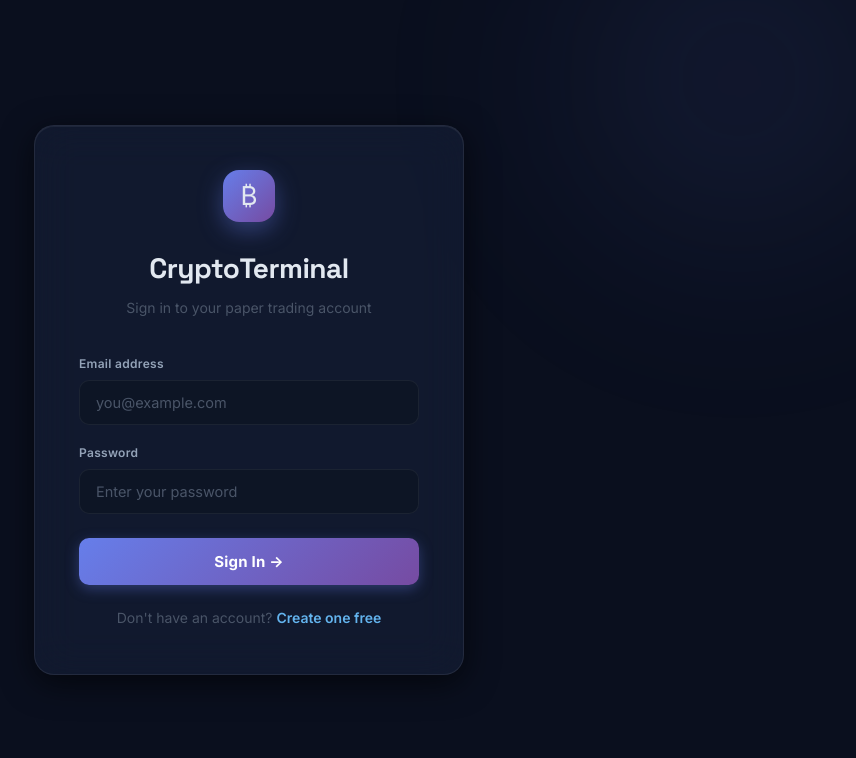
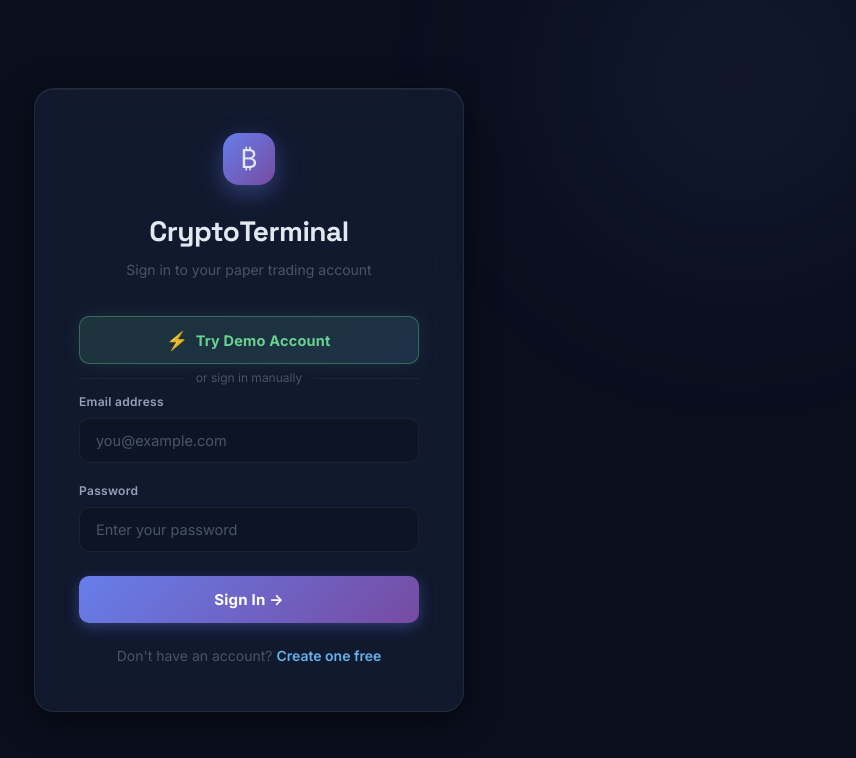
Before and after one commit to snehcoco/Crypto-Trading-Terminal, a React (Create React App) app: page /login in a window 1280 px wide. Shown: the top 758 px of the page, without its empty margins (391-1247 px from the left). Built offline with nearby package versions, Linux system fonts and the light colour scheme; no server answers; the HTML template or start-up script is replaced by a standard one.

Commit message:
bugs and demo account feature
fixed bugs and add a feature of a demo account to quickly showcase product demo

```diff
--- a/src/components/PriceChart.js
+++ b/src/components/PriceChart.js
@@ -35,6 +35,7 @@ const CustomTooltip = ({ active, payload, label }) => {
 export default function PriceChart({ coin, historyData, selectedDays, onDaysChange, loading }) {
   const isPositive = coin?.change24h >= 0;
   const color = isPositive ? '#3fb950' : '#f85149';
+  const gradientId = `colorGrad-${coin?.id || 'default'}`;
 
   return (
     <div className="chart-panel">
@@ -79,7 +80,7 @@ export default function PriceChart({ coin, historyData, selectedDays, onDaysChan
         <ResponsiveContainer width="100%" height={250}>
           <AreaChart data={historyData} margin={{ top: 4, right: 4, left: 4, bottom: 4 }}>
             <defs>
-              <linearGradient id="colorGrad" x1="0" y1="0" x2="0" y2="1">
+              <linearGradient id={gradientId} x1="0" y1="0" x2="0" y2="1">
                 <stop offset="5%" stopColor={color} stopOpacity={0.3} />
                 <stop offset="95%" stopColor={color} stopOpacity={0} />
               </linearGradient>
@@ -106,7 +107,7 @@ export default function PriceChart({ coin, historyData, selectedDays, onDaysChan
               dataKey="value"
               stroke={color}
               strokeWidth={2}
-              fill="url(#colorGrad)"
+              fill={`url(#${gradientId})`}
             />
           </AreaChart>
         </ResponsiveContainer>
--- a/src/components/SearchBar.js
+++ b/src/components/SearchBar.js
@@ -26,6 +26,7 @@ export default function SearchBar({ onSelectCoin }) {
   useEffect(() => {
     clearTimeout(debounceRef.current);
     debounceRef.current = setTimeout(() => doSearch(query), 500);
+    return () => clearTimeout(debounceRef.current);
   }, [query, doSearch]);
 
   useEffect(() => {
--- a/src/context/AuthContext.js
+++ b/src/context/AuthContext.js
@@ -22,15 +22,19 @@ export function AuthProvider({ children }) {
   const login = async (email, password) => {
     const res = await loginUser({ email, password });
     localStorage.setItem('token', res.data.token);
-    setUser(res.data);
-    return res.data;
+    // Store only the user object, not the token, to match what getMe() returns
+    const { token, ...userData } = res.data;
+    setUser(userData);
+    return userData;
   };
 
   const register = async (name, email, password) => {
     const res = await registerUser({ name, email, password });
     localStorage.setItem('token', res.data.token);
-    setUser(res.data);
-    return res.data;
+    // Store only the user object, not the token, to match what getMe() returns
+    const { token, ...userData } = res.data;
+    setUser(userData);
+    return userData;
   };
 
   const logout = () => {
--- a/src/context/SocketContext.js
+++ b/src/context/SocketContext.js
@@ -11,10 +11,20 @@ export function SocketProvider({ children }) {
   const { user } = useAuth();
 
   useEffect(() => {
+    // Connect socket when user is authenticated
+    if (!user) {
+      setSocket((prev) => {
+        if (prev) prev.disconnect();
+        return null;
+      });
+      return;
+    }
+
     const s = io('http://localhost:5000', { transports: ['websocket'] });
     setSocket(s);
 
     s.on('connect', () => console.log('Socket connected:', s.id));
+    s.emit('join_room', user._id);
 
     s.on('market_update', (data) => {
       setMarketData(data);
@@ -22,14 +32,7 @@ export function SocketProvider({ children }) {
     });
 
     return () => s.disconnect();
-  }, []);
-
-  // Join user's room when authenticated (for trade confirmations)
-  useEffect(() => {
-    if (socket && user) {
-      socket.emit('join_room', user._id);
-    }
-  }, [socket, user]);
+  }, [user]);
 
   return (
     <SocketContext.Provider value={{ socket, marketData, lastUpdated }}>
--- a/src/index.css
+++ b/src/index.css
@@ -1099,6 +1099,53 @@ input { font-family: inherit; outline: none; }
   box-shadow: none;
 }
 
+/* ── Demo login button ── */
+.btn-demo {
+  width: 100%;
+  padding: 13px 16px;
+  border-radius: var(--radius-md);
+  background: linear-gradient(135deg, rgba(104, 211, 145, 0.15) 0%, rgba(118, 228, 247, 0.12) 100%);
+  border: 1px solid rgba(104, 211, 145, 0.35);
+  color: var(--green);
+  font-size: 14.5px;
+  font-weight: 700;
+  font-family: var(--font-ui);
+  display: flex;
+  align-items: center;
+  justify-content: center;
+  gap: 8px;
+  cursor: pointer;
+  transition: all var(--transition);
+  box-shadow: 0 0 18px rgba(104, 211, 145, 0.12);
+  letter-spacing: 0.2px;
+  margin-bottom: 4px;
+}
+
+.btn-demo:hover:not(:disabled) {
+  background: linear-gradient(135deg, rgba(104, 211, 145, 0.25) 0%, rgba(118, 228, 247, 0.2) 100%);
+  border-color: rgba(104, 211, 145, 0.6);
+  box-shadow: 0 0 28px rgba(104, 211, 145, 0.28);
+  transform: translateY(-1px);
+}
+
+.btn-demo:active { transform: translateY(0); }
+
+.btn-demo:disabled {
+  opacity: 0.6;
+  cursor: not-allowed;
+  transform: none;
+}
+
+.btn-demo-icon {
+  font-size: 16px;
+  animation: pulse-icon 2s ease-in-out infinite;
+}
+
+@keyframes pulse-icon {
+  0%, 100% { transform: scale(1); opacity: 1; }
+  50%       { transform: scale(1.25); opacity: 0.8; }
+}
+
 .auth-divider {
   display: flex;
   align-items: center;
--- a/src/pages/Dashboard.js
+++ b/src/pages/Dashboard.js
@@ -7,6 +7,7 @@ import TradePanel from '../components/TradePanel';
 import toast from 'react-hot-toast';
 
 const formatPrice = (v) => {
+  if (!v && v !== 0) return '$0.00';
   if (v >= 1) return `$${v.toLocaleString('en-US', { minimumFractionDigits: 2, maximumFractionDigits: 2 })}`;
   return `$${v.toFixed(6)}`;
 };
@@ -27,8 +28,9 @@ export default function Dashboard() {
   const [watchlistIds, setWatchlistIds] = useState(new Set());
   const [tradeKey, setTradeKey] = useState(0);
 
-  // Load initial prices and watchlist
-  useEffect(() => {
+  // Load initial prices and watchlist (runs once on mount)
+  // eslint-disable-next-line react-hooks/exhaustive-deps
+  useEffect(() => {  // eslint-disable-line react-hooks/exhaustive-deps
     fetchPrices().then((res) => {
       const data = Array.isArray(res.data) ? res.data : [];
       setPrices(data);
@@ -53,7 +55,7 @@ export default function Dashboard() {
         if (updated) setSelectedCoin((prev) => ({ ...prev, ...updated }));
       }
     }
-  }, [marketData]);
+  }, [marketData, selectedCoin]);
 
   // Load chart data when coin or timeframe changes
   const loadHistory = useCallback(async (coinId, days) => {
@@ -69,7 +71,8 @@ export default function Dashboard() {
     }
   }, []);
 
-  useEffect(() => {
+  // selectedCoin?.id is used intentionally as the dep key to avoid re-fetching on reference changes
+  useEffect(() => {  // eslint-disable-line react-hooks/exhaustive-deps
     if (selectedCoin) loadHistory(selectedCoin.id, selectedDays);
   }, [selectedCoin?.id, selectedDays, loadHistory]);
 
--- a/src/pages/Login.js
+++ b/src/pages/Login.js
@@ -2,6 +2,9 @@ import React, { useState } from 'react';
 import { Link } from 'react-router-dom';
 import { useAuth } from '../context/AuthContext';
 import toast from 'react-hot-toast';
+
+const DEMO_EMAIL = 'demo@cryptoterminal.io';
+const DEMO_PASSWORD = 'demo1234';
 
 export default function Login() {
   const { login } = useAuth();
@@ -9,6 +12,7 @@ export default function Login() {
   const [password, setPassword] = useState('');
   const [loading, setLoading] = useState(false);
   const [error, setError] = useState('');
+  const [demoTyping, setDemoTyping] = useState(false);
 
   const handleSubmit = async (e) => {
     e.preventDefault();
@@ -24,12 +28,59 @@ export default function Login() {
     }
   };
 
+  const typeValue = (setter, value, delay = 0) =>
+    new Promise((resolve) => {
+      let i = 0;
+      setTimeout(() => {
+        const interval = setInterval(() => {
+          i++;
+          setter(value.slice(0, i));
+          if (i >= value.length) { clearInterval(interval); resolve(); }
+        }, 38);
+      }, delay);
+    });
+
+  const handleDemoLogin = async () => {
+    if (demoTyping || loading) return;
+    setError('');
+    setDemoTyping(true);
+    setEmail('');
+    setPassword('');
+    await typeValue(setEmail, DEMO_EMAIL);
+    await typeValue(setPassword, DEMO_PASSWORD, 120);
+    setDemoTyping(false);
+    setTimeout(async () => {
+      setLoading(true);
+      try {
+        await login(DEMO_EMAIL, DEMO_PASSWORD);
+        toast.success('Demo mode — welcome! 🚀');
+      } catch {
+        toast.error('Demo account not found. Register it first or check your backend.');
+      } finally {
+        setLoading(false);
+      }
+    }, 450);
+  };
+
   return (
     <div className="auth-page">
       <div className="auth-card">
         <div className="auth-logo">₿</div>
         <h1 className="auth-title">CryptoTerminal</h1>
         <p className="auth-subtitle">Sign in to your paper trading account</p>
+
+        <button
+          id="btn-demo-login"
+          className="btn-demo"
+          onClick={handleDemoLogin}
+          disabled={demoTyping || loading}
+          type="button"
+        >
+          <span className="btn-demo-icon">⚡</span>
+          {demoTyping ? 'Filling credentials…' : 'Try Demo Account'}
+        </button>
+
+        <div className="auth-divider"><span>or sign in manually</span></div>
 
         {error && (
           <div className="error-banner">
@@ -41,6 +92,7 @@ export default function Login() {
           <div className="form-group">
             <label className="form-label">Email address</label>
             <input
+              id="login-email"
               className="form-input"
               type="email"
               placeholder="you@example.com"
@@ -52,6 +104,7 @@ export default function Login() {
           <div className="form-group">
             <label className="form-label">Password</label>
             <input
+              id="login-password"
               className="form-input"
               type="password"
               placeholder="Enter your password"
@@ -60,7 +113,12 @@ export default function Login() {
               required
             />
           </div>
-          <button className="btn-primary" type="submit" disabled={loading}>
+          <button
+            id="btn-sign-in"
+            className="btn-primary"
+            type="submit"
+            disabled={loading || demoTyping}
+          >
             {loading ? 'Signing in...' : 'Sign In →'}
           </button>
         </form>
--- a/src/pages/Watchlist.js
+++ b/src/pages/Watchlist.js
@@ -6,6 +6,13 @@ const formatPrice = (v) => {
   if (!v) return '$0.00';
   if (v >= 1) return `$${v.toLocaleString('en-US', { minimumFractionDigits: 2, maximumFractionDigits: 2 })}`;
   return `$${v.toFixed(6)}`;
+};
+
+const formatVolume = (v) => {
+  if (!v) return '$0';
+  if (v >= 1e9) return `$${(v / 1e9).toFixed(2)}B`;
+  if (v >= 1e6) return `$${(v / 1e6).toFixed(2)}M`;
+  return `$${v.toLocaleString()}`;
 };
 
 export default function Watchlist() {
@@ -89,7 +96,7 @@ export default function Watchlist() {
 
                 {coinData?.volume24h && (
                   <div style={{ fontSize: 12, color: '#6e7681', marginTop: 6 }}>
-                    Vol: ${(coinData.volume24h / 1e9).toFixed(2)}B
+                    Vol: {formatVolume(coinData.volume24h)}
                   </div>
                 )}
 
```
